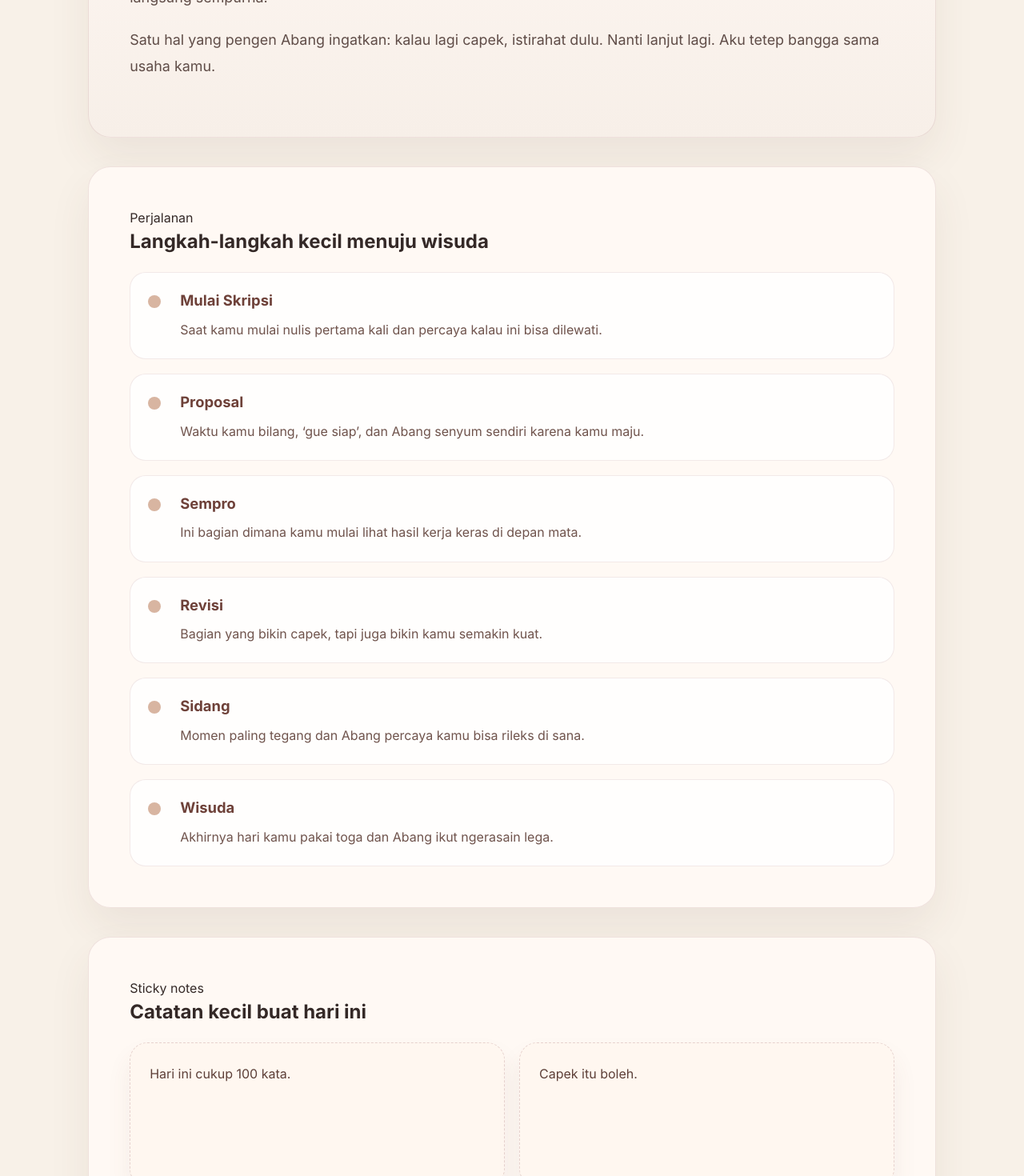
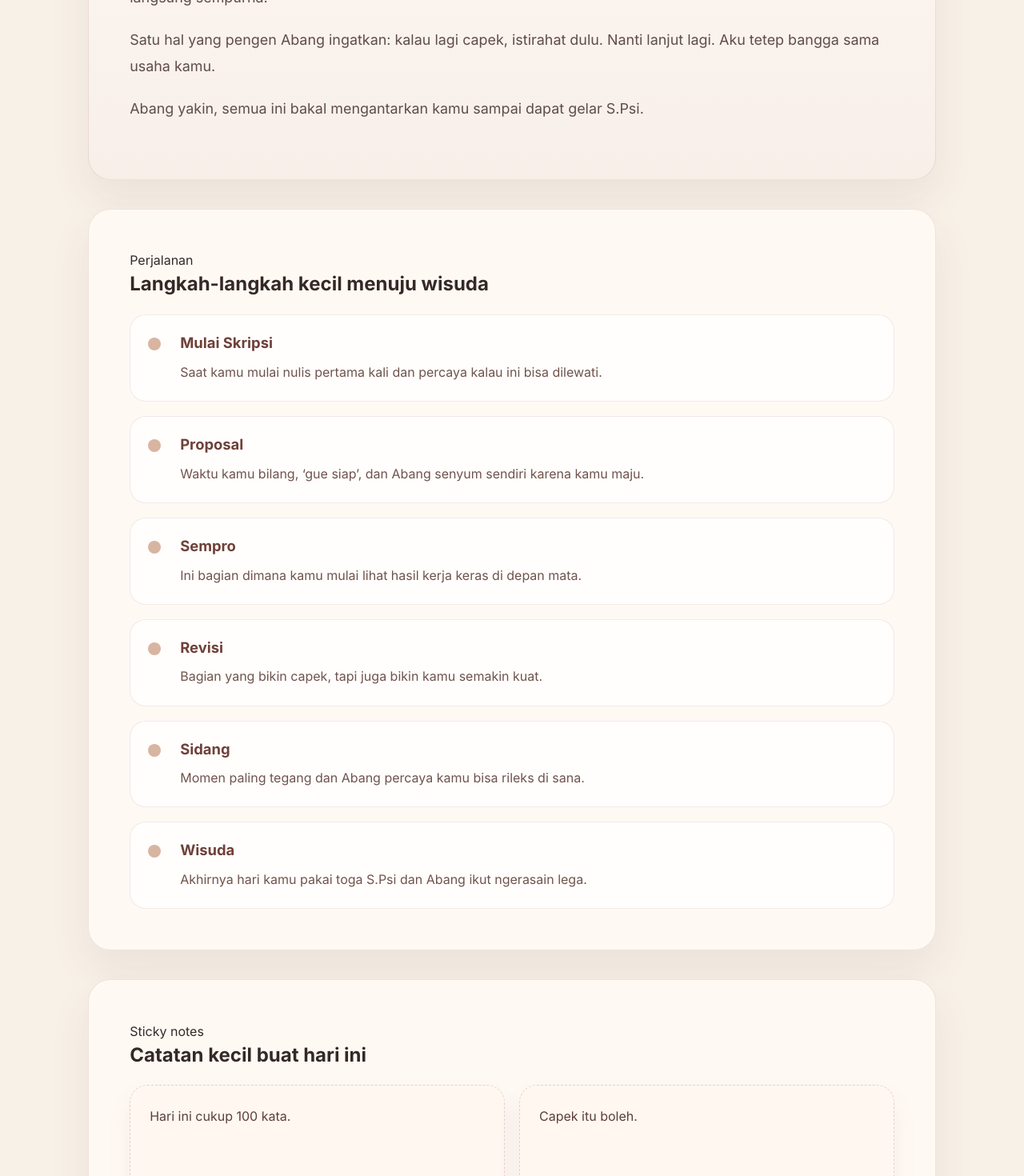
Before and after one commit to 231712600hengker/semangat_dedek, a React (Vite) app: page / in a window 1280 px wide. Shown: the part 1420-2890 px from the top of the page at 80% size. Built offline with nearby package versions, Linux system fonts and the light colour scheme.

Commit message:
Update graduation narrative to mention S.Psi completion

```diff
--- a/src/components/GraduationSection.jsx
+++ b/src/components/GraduationSection.jsx
@@ -15,8 +15,8 @@ export function GraduationSection({ onCelebrate }) {
         transition={{ duration: 0.7 }}
       >
         <p>
-          Abang bayangkan kamu mengenakan toga, mengangkat tangan, dan melihat semua kerja keras itu berubah jadi lega.
-          Setiap halaman hari ini mendekatkan kamu pada momen itu.
+          Abang bayangkan kamu mengenakan toga S.Psi, mengangkat tangan, dan melihat semua kerja keras itu berubah jadi lega.
+          Setiap halaman hari ini mendekatkan kamu pada momen wisuda itu.
         </p>
         <button type="button" onClick={onCelebrate} className="celebrate-button">
           Rayakan sedikit
--- a/src/data/content.js
+++ b/src/data/content.js
@@ -19,6 +19,7 @@ export const letterContent = [
   "Dedek, aku tahu malam-malam belajar kadang panjang dan kepala penuh. Aku nggak bisa hilangkan semuanya, tapi aku bisa nemenin kamu lewat halaman ini.",
   "Tadi pagi Abang ngebayangin kamu lagi nulis, minum kopi, lalu tarik napas sebentar. Satu kalimat nggak harus langsung sempurna.",
   "Satu hal yang pengen Abang ingatkan: kalau lagi capek, istirahat dulu. Nanti lanjut lagi. Aku tetep bangga sama usaha kamu.",
+  "Abang yakin, semua ini bakal mengantarkan kamu sampai dapat gelar S.Psi.",
 ];
 
 export const timelineSteps = [
@@ -27,7 +28,7 @@ export const timelineSteps = [
   { title: "Sempro", detail: "Ini bagian dimana kamu mulai lihat hasil kerja keras di depan mata." },
   { title: "Revisi", detail: "Bagian yang bikin capek, tapi juga bikin kamu semakin kuat." },
   { title: "Sidang", detail: "Momen paling tegang dan Abang percaya kamu bisa rileks di sana." },
-  { title: "Wisuda", detail: "Akhirnya hari kamu pakai toga dan Abang ikut ngerasain lega." },
+  { title: "Wisuda", detail: "Akhirnya hari kamu pakai toga S.Psi dan Abang ikut ngerasain lega." },
 ];
 
 export const stickyNotes = [
```
